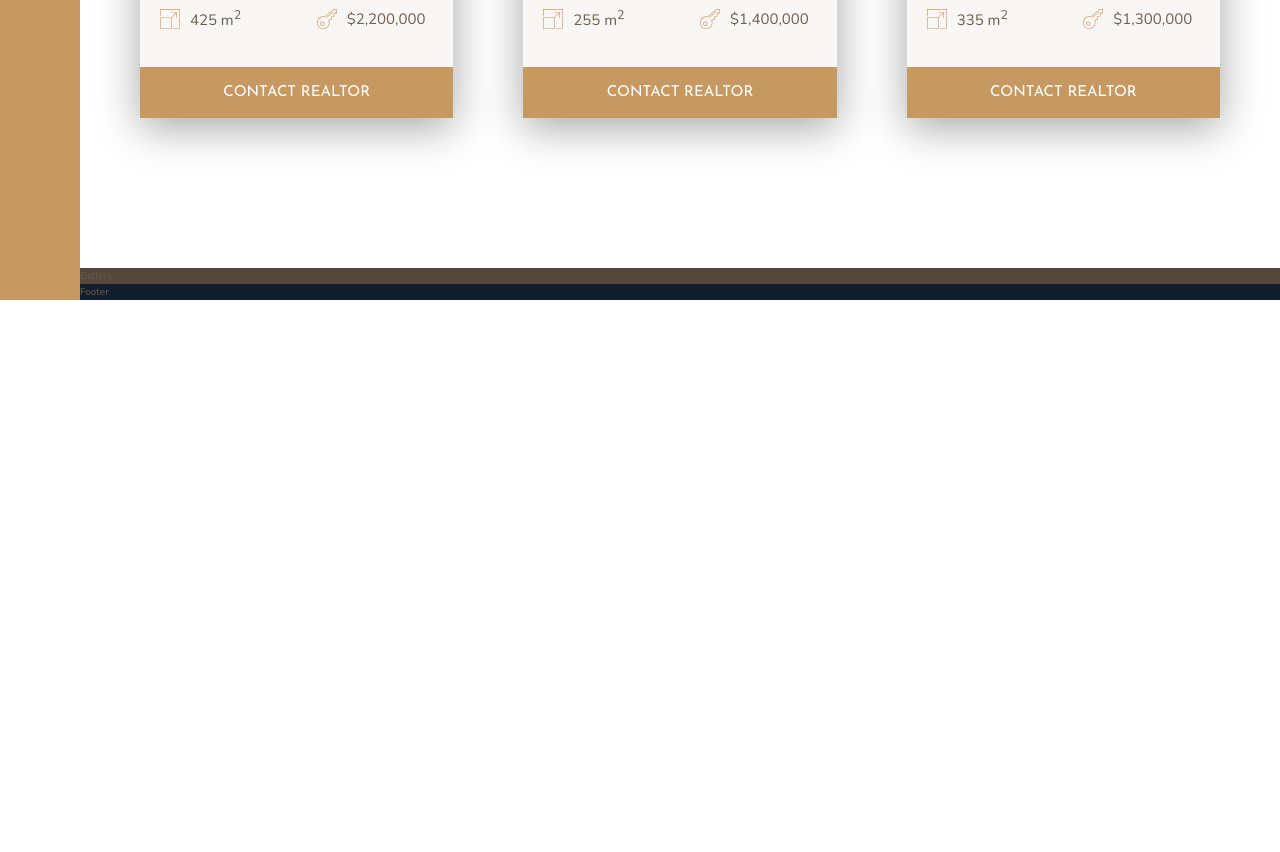
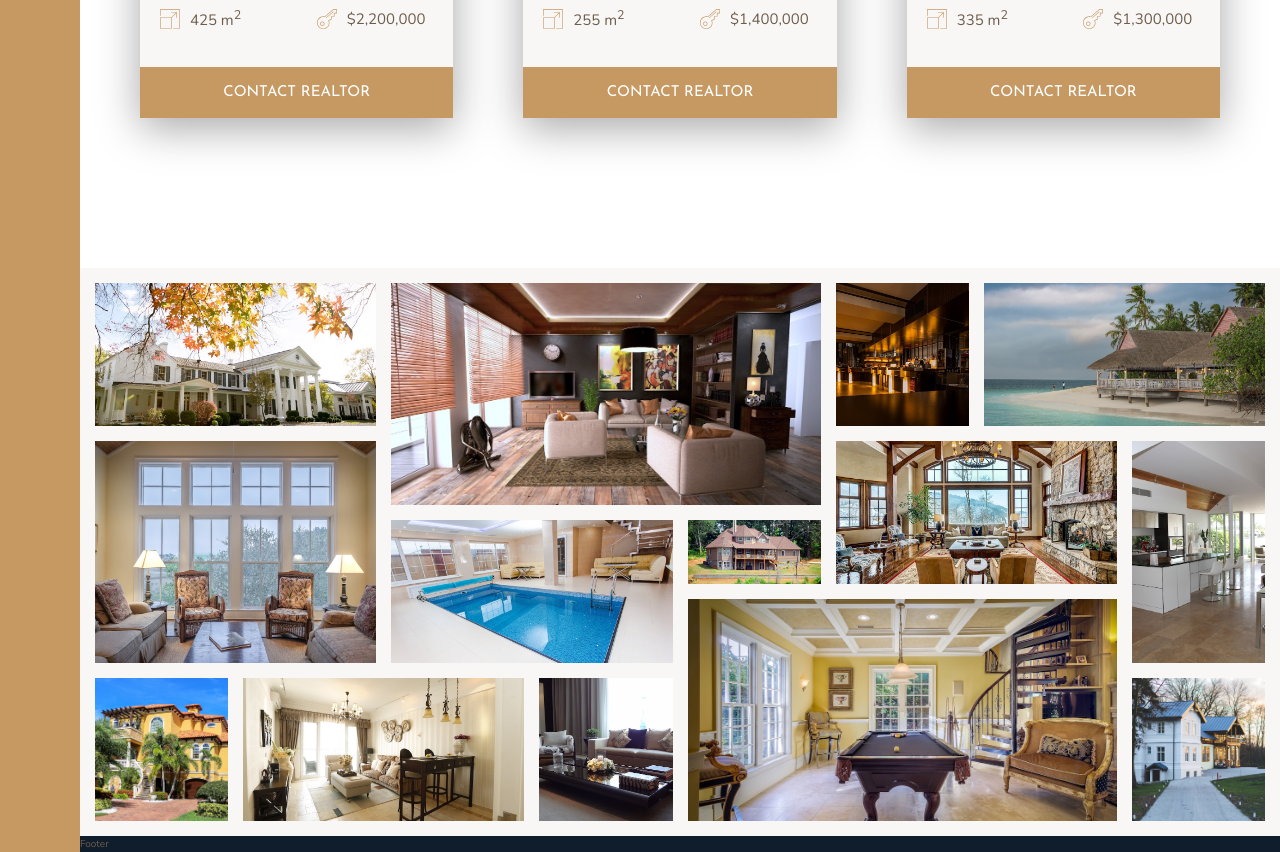
Before and after one commit to balcoder/property-hub, a website: page index.html in a window 1280 px wide. Shown: the part 2897-3749 px from the top of the page. Before the commit the page ends 3197 px from the top, so only its background shows below. Drawn offline with nearby package versions, Linux system fonts and the light colour scheme.

Commit message:
gallery section complete

```diff
--- a/index.html
+++ b/index.html
@@ -125,7 +125,6 @@
             <p>$1,200,000</p>
           </div>
           <button class="btn home__btn">Contact Realtor</button>
-
         </div>
         <div class="home">
           <img src="img/house-2.jpeg" alt="House picture 2" class="home__photo">
@@ -287,10 +286,52 @@
           </div>
           <button class="btn home__btn">Contact Realtor</button>
         </div>
+      </section>
+      <!-- ***************************GALLERY SECTION*********************** -->
+      <section class="gallery">
+        <figure class="gallery__item gallery__item--1">
+          <img src="img/gal-1.jpeg" alt="Gallery photo 1" class="gallery__img">
+        </figure>
+        <figure class="gallery__item gallery__item--2">
+          <img src="img/gal-2.jpeg" alt="Gallery photo 1" class="gallery__img">
+        </figure>
+        <figure class="gallery__item gallery__item--3">
+          <img src="img/gal-3.jpeg" alt="Gallery photo 3" class="gallery__img">
+        </figure>
+        <figure class="gallery__item gallery__item--4">
+          <img src="img/gal-4.jpeg" alt="Gallery photo 4" class="gallery__img">
+        </figure>
+        <figure class="gallery__item gallery__item--5">
+          <img src="img/gal-5.jpeg" alt="Gallery photo 5" class="gallery__img">
+        </figure>
+        <figure class="gallery__item gallery__item--6">
+          <img src="img/gal-6.jpeg" alt="Gallery photo 6" class="gallery__img">
+        </figure>
+        <figure class="gallery__item gallery__item--7">
+          <img src="img/gal-7.jpeg" alt="Gallery photo 7" class="gallery__img">
+        </figure>
+        <figure class="gallery__item gallery__item--8">
+          <img src="img/gal-8.jpeg" alt="Gallery photo 8" class="gallery__img">
+        </figure>
+        <figure class="gallery__item gallery__item--9">
+          <img src="img/gal-9.jpeg" alt="Gallery photo 9" class="gallery__img">
+        </figure>
+        <figure class="gallery__item gallery__item--10">
+          <img src="img/gal-10.jpeg" alt="Gallery photo 10" class="gallery__img">
+        </figure>
+        <figure class="gallery__item gallery__item--11">
+          <img src="img/gal-11.jpeg" alt="Gallery photo 11" class="gallery__img">
+        </figure>
+        <figure class="gallery__item gallery__item--12">
+          <img src="img/gal-12.jpeg" alt="Gallery photo 12" class="gallery__img">
+        </figure>
+        <figure class="gallery__item gallery__item--13">
+          <img src="img/gal-13.jpeg" alt="Gallery photo 13" class="gallery__img">
+        </figure>
+        <figure class="gallery__item gallery__item--14">
+          <img src="img/gal-14.jpeg" alt="Gallery photo 14" class="gallery__img">
+        </figure>
 
-      </section>
-      <section class="gallery">
-        Gallery
       </section>
       <footer class="footer">
         Footer
--- a/sass/_gallery.scss
+++ b/sass/_gallery.scss
@@ -1,4 +1,91 @@
 .gallery {
-  background-color: $color-grey-dark-1;
+  background-color: $color-grey-light-1;
   grid-column: full-start / full-end;
+
+  display: grid;
+  grid-template-columns: repeat(8, 1fr);
+  grid-template-rows: repeat(7, 5vw); //tie row height to % of viewport width
+  grid-gap: 1.5rem;
+  padding: 1.5rem;
+
+  &__item {
+    //position each img on the grid
+    &--1 {
+      grid-row: 1 / span 2;
+      grid-column: 1 / span 2;
+    }
+
+    &--2 {
+      grid-row: 1 / span 3;
+      grid-column: 3 / span 3;
+    }
+
+    &--3 {
+      grid-row: 1 / span 2;
+      grid-column: 6 / span 1;
+    }
+
+    &--4 {
+      grid-row: 1 / span 2;
+      grid-column: 7 / span 2;
+    }
+
+    &--5{
+      grid-row: 3 / span 3;
+      grid-column: 1 / span 2;
+    }
+
+    &--6{
+      grid-row: 4 / span 2;
+      grid-column: 3 / span 2;
+    }
+
+    &--7{
+      grid-row: 4 / span 1;
+      grid-column: 5 / span 1;
+    }
+
+    &--8{
+      grid-row: 3 / span 2;
+      grid-column: 6 / span 2;
+    }
+
+    &--9{
+      grid-row: 3 / span 3;
+      grid-column: 8 / span 1;
+    }
+
+    &--10{
+      grid-row: 6 / span 2;
+      grid-column: 1 / span 1;
+    }
+
+    &--11{
+      grid-row: 6 / span 2;
+      grid-column: 2 / span 2;
+    }
+
+    &--12{
+      grid-row: 6 / span 2;
+      grid-column: 4 / span 1;
+    }
+
+    &--13{
+      grid-row: 5 / span 3;
+      grid-column: 5 / span 3;
+    }
+
+    &--14{
+      grid-row: 6 / span 2;
+      grid-column: 8/ span 1;
+    }
+
+  }
+
+  &__img {
+    width: 100%;
+    height: 100%;
+    object-fit: cover; // fit img to grid cell without overflowing in height
+    display: block; // get rid of small white space after each photo
+  }
 }
--- a/sass/_homes.scss
+++ b/sass/_homes.scss
@@ -46,7 +46,6 @@
     color: #fff;
     font-weight: 400;
     transform: translateY(50%);
-
   }
 
   &__location,
@@ -58,11 +57,13 @@
   &__rooms,
   &__area,
   &__price {
+    font-size: 1.5rem;
+    margin-left: 2rem;
+
     //justify-self: center;
     display: flex;
     align-items: center;
-    font-size: 1.5rem;
-    margin-left: 2rem;
+
     svg {
       fill: $color-primary;
       width: 2rem;
```
Also changed, not shown: css/style.css.
